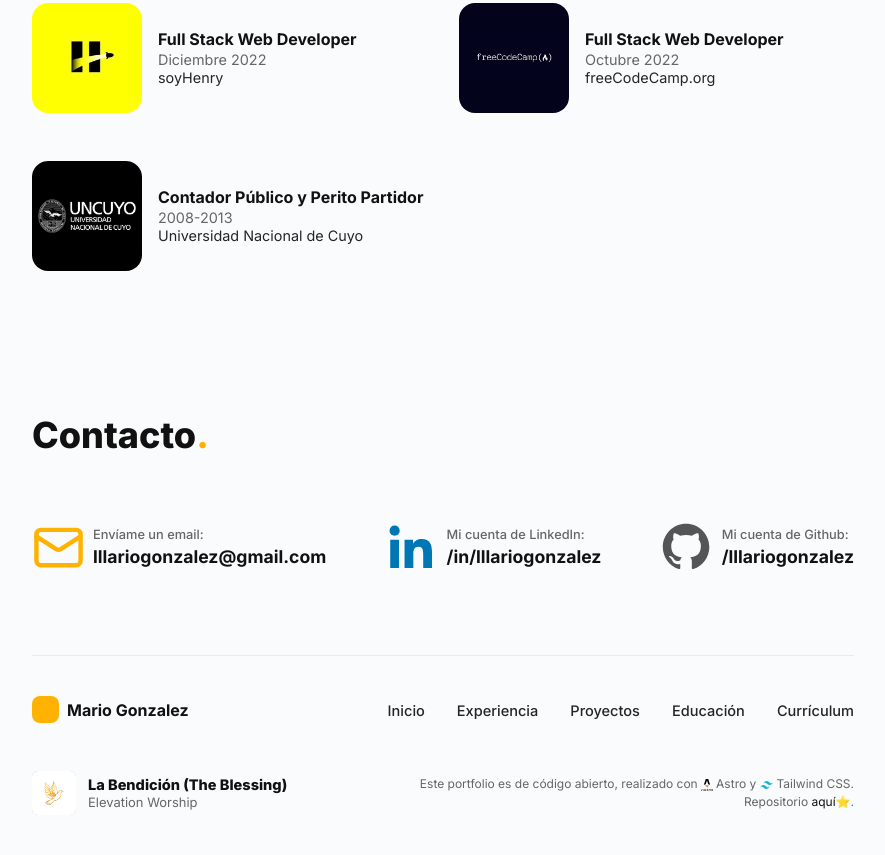
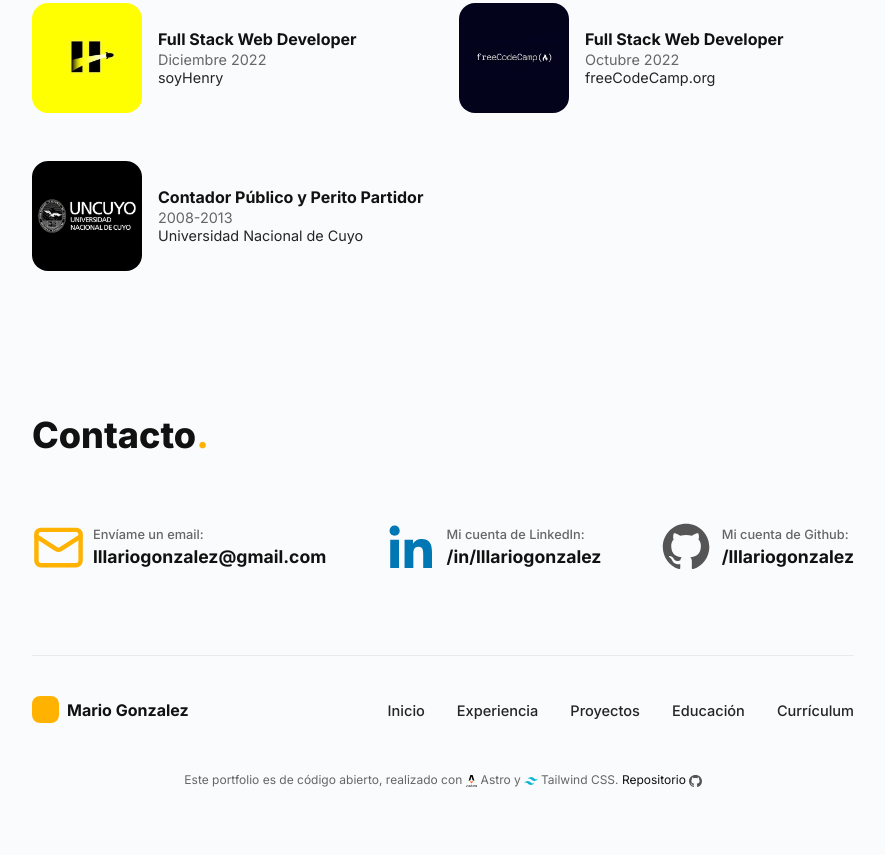
Before and after one commit to lllariogonzalez/lllariogonzalez-Portfolio, an Astro site: page / in a window 1280 px wide. Shown: the part 2887-3742 px from the top of the page, without its empty margins (197-1082 px from the left). After the commit the page ends 3716 px from the top, so only its background shows below. Built offline with nearby package versions, Linux system fonts and the light colour scheme; Astro itself is replaced by a stand-in of ours.

Commit message:
Astro portfolio

```diff
--- a/src/components/footer.astro
+++ b/src/components/footer.astro
@@ -55,32 +55,8 @@ const link = "https://youtu.be/pVb8rGuIkag";
   <section
     class="flex flex-col sm:flex-row sm:items-center gap-8 sm:justify-between"
   >
-    <div class="flex flex-col gap-2">
-      <div class="flex items-center gap-3">
-        <img
-          src={thumbnail}
-          alt={`Song thumbnail of the song ${song} by ${artist}`}
-          class="flex items-center justify-center text-[0.7rem] text-center h-11 w-11 bg-light-gray-secondary dark:bg-dark-gray-secondary rounded-md"
-          loading="lazy"
-        />
-        <div class="flex flex-col">
-          <a
-            href={link}
-            target="_blank"
-            class="text-light-texto-primary dark:text-dark-texto-primary font-extrabold text-[0.91rem] -mb-1 hover:underline"
-          >
-            {song}
-          </a>
-
-          <span
-            class="text-light-gray-primary dark:text-dark-gray-primary text-[0.81rem]"
-            >{artist}</span
-          >
-        </div>
-      </div>
-    </div>
     <small
-      class="text-light-gray-primary dark:text-dark-gray-primary text-[0.75rem] w-full max-w-md sm:text-end"
+      class="text-light-gray-primary dark:text-dark-gray-primary text-[0.75rem] w-full text-center"
       >Este portfolio es de código abierto, realizado con <img
         class="inline h-3 w-auto"
         src={`/icons/astro.svg`}
@@ -91,11 +67,17 @@ const link = "https://youtu.be/pVb8rGuIkag";
         src={`/icons/tailwind.svg`}
         alt={`Tailwind icons`}
         loading="lazy"
-      /> Tailwind CSS. Repositorio <a
+      /> Tailwind CSS. <a
         class="text-light-texto-primary dark:text-dark-texto-primary hover:underline"
         href="https://github.com/lllariogonzalez/lllariogonzalez-Portfolio"
-        target="_blank">aquí⭐</a
-      >.
+        target="_blank"
+        >Repositorio <img
+          class="inline h-3 w-auto"
+          src={`/icons/github.svg`}
+          alt={`Tailwind icons`}
+          loading="lazy"
+        /></a
+      >
     </small>
   </section>
 </footer>
```
